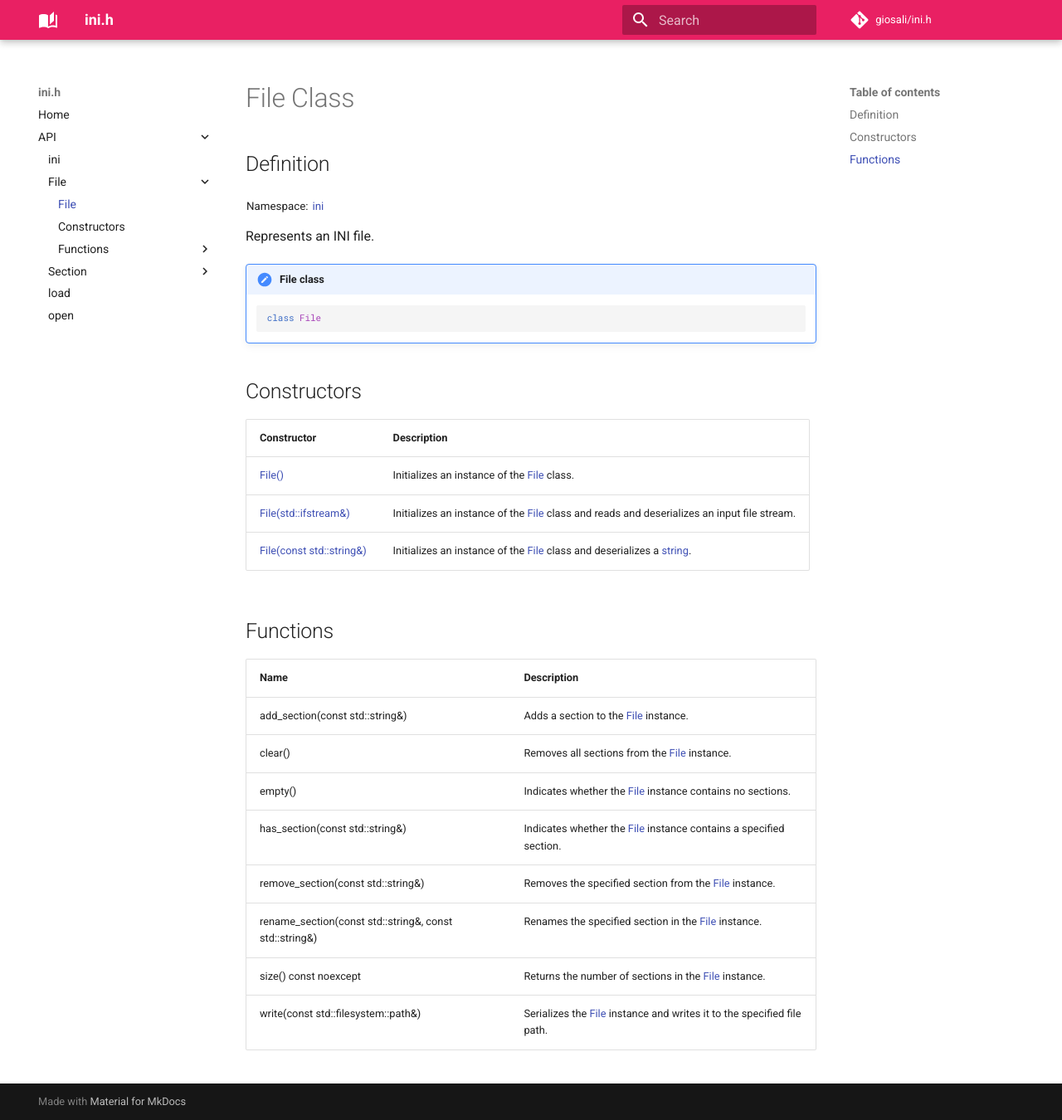
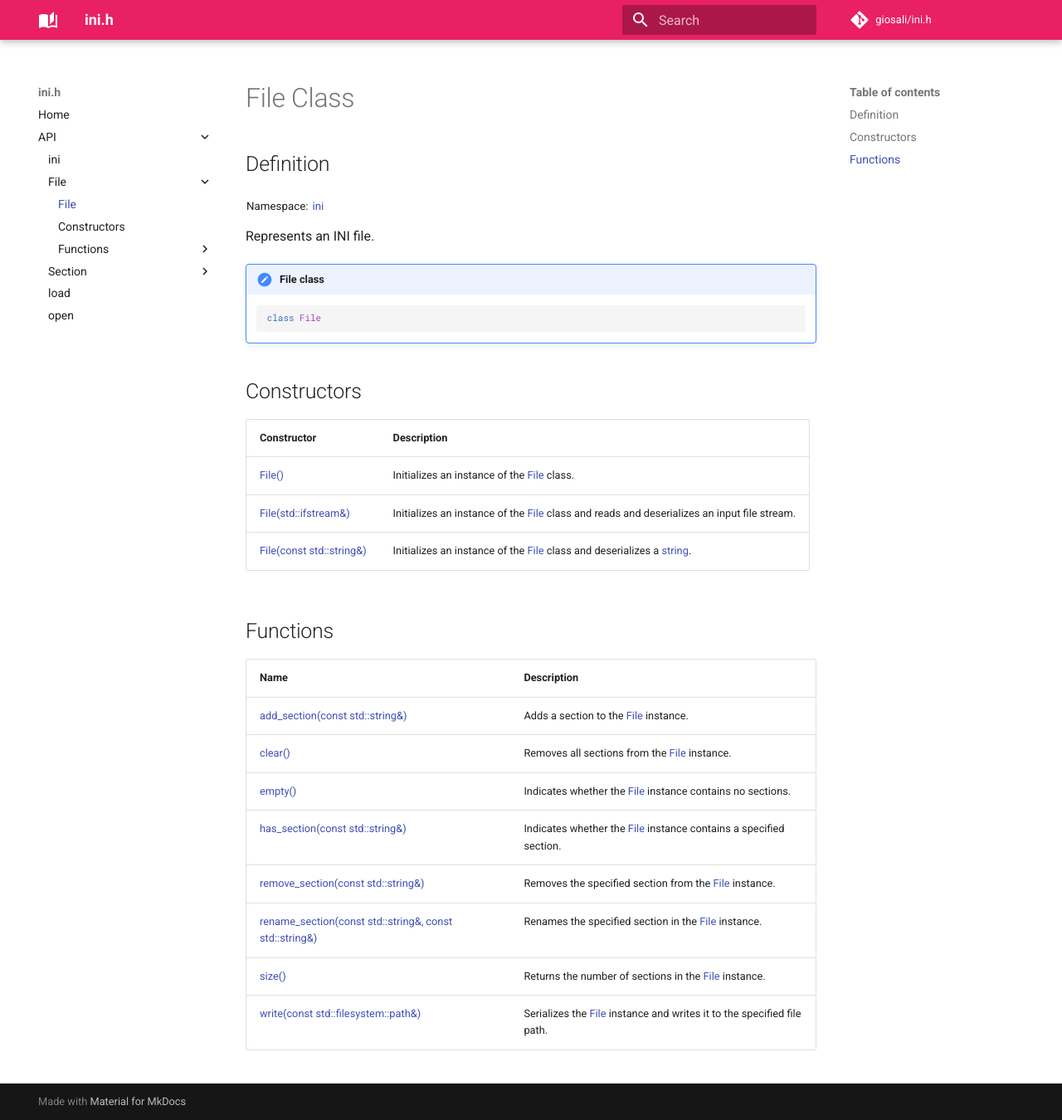
Before and after one commit to giosali/ini.h, an MkDocs documentation site: the page built from docs/api/file/file.md, in a window 1280 px wide and 1350 px high. Shown: the whole window at 83% size. Built offline with MkDocs 1.6.1 and Material for MkDocs 9.7.7, drawn with Linux system fonts in a browser that asks for light colours; comment, search, counter and statistics services are not loaded.

Commit message:
Add links

```diff
--- a/docs/api/file/file.md
+++ b/docs/api/file/file.md
@@ -24,11 +24,11 @@ Represents an INI file.
 
 | Name | Description |
 | :--- | :---------- |
-| add_section(const std::string&) | Adds a section to the [File](file.md) instance. |
-| clear() | Removes all sections from the [File](file.md) instance. |
-| empty() | Indicates whether the [File](file.md) instance contains no sections. |
-| has_section(const std::string&) | Indicates whether the [File](file.md) instance contains a specified section. |
-| remove_section(const std::string&) | Removes the specified section from the [File](file.md) instance. |
-| rename_section(const std::string&, const std::string&) | Renames the specified section in the [File](file.md) instance. |
-| size() const noexcept | Returns the number of sections in the [File](file.md) instance. |
-| write(const std::filesystem::path&) | Serializes the [File](file.md) instance and writes it to the specified file path. |
+| [add_section(const std::string&)](functions/add_section.md) | Adds a section to the [File](file.md) instance. |
+| [clear()](functions/clear.md) | Removes all sections from the [File](file.md) instance. |
+| [empty()](functions/empty.md) | Indicates whether the [File](file.md) instance contains no sections. |
+| [has_section(const std::string&)](functions/has_section.md) | Indicates whether the [File](file.md) instance contains a specified section. |
+| [remove_section(const std::string&)](functions/remove_section.md) | Removes the specified section from the [File](file.md) instance. |
+| [rename_section(const std::string&, const std::string&)](functions/rename_section.md) | Renames the specified section in the [File](file.md) instance. |
+| [size()](functions/size.md) | Returns the number of sections in the [File](file.md) instance. |
+| [write(const std::filesystem::path&)](functions/write.md) | Serializes the [File](file.md) instance and writes it to the specified file path. |
```
